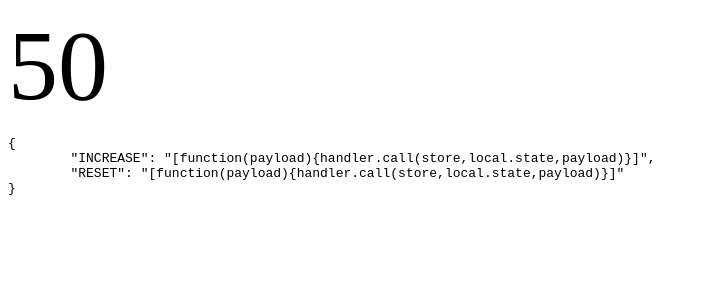
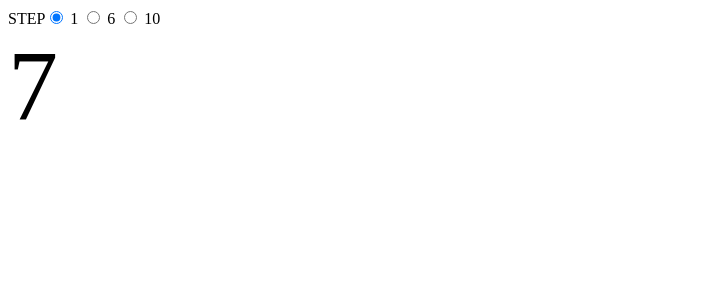
Before and after one commit to ChangsongYao/vuex2rumentg, a Vue app: page / in a window 1280 px wide. Shown: the top 300 px of the page, without its empty margins (0-705 px from the left). Built offline with nearby package versions, Linux system fonts and the light colour scheme; a web font is replaced by a local one.

Commit message:
3.2 状态变更请求的载荷

```diff
--- a/src/App.vue
+++ b/src/App.vue
@@ -1,7 +1,10 @@
 <template>
   <div id="app" v-cloak>
+    <label>STEP</label>
+    <input type="radio" value="1" v-model.number="step"> 1
+    <input type="radio" value="6" v-model.number="step"> 6
+    <input type="radio" value="10" v-model.number="step"> 10
     <div class="counter">{{counter}}</div>
-    <pre>{{ $store._mutations | dump }}</pre>
   </div>
 </template>
 
@@ -10,36 +13,59 @@
   import Vuex from 'vuex'
 
   Vue.use(Vuex)
+
   const store = new Vuex.Store({
     state:{
       counter:0
     },
     mutations:{
-      INCREASE:state => state.counter++,
-      RESET: state => state.counter = 0
+      INCREASE(state,step){
+        state.counter += step;
+      }
     }
   });
 
   export default {
     name: 'App',
     store:store,
+    data:function(){
+      return{
+        step:1
+      }
+    },
     computed:{
       counter(){ return this.$store.state.counter}
     },
     created(){
-      setInterval(()=>this.$store.commit('INCREASE'),100);
-    },
-    filters:{
-      dump(o){
-        return JSON.stringify(o,(k,v)=>{
-          if(Array.isArray(v)){
-            return '['+ v.join(',') + ']'
-          }
-          return v;
-        },'\t')
-      }
+      setInterval(()=>this.$store.commit('INCREASE',this.step),1000);
     }
   }
+  //原始的ES2015代码如下：
+  // const store = new Vuex.Store({
+  //   state:{
+  //     counter:0
+  //   },
+  //   mutations:{
+  //     INCREASE(state,step){
+  //       state.counter += step;
+  //     }
+  //   }
+  // });
+  //
+  // const vm = new Vue({
+  //   el:'#app',
+  //   store:store,
+  //   data:{step:1},
+  //   computed:{
+  //     counter(){ return this.$store.state.counter}
+  //   },
+  //   created(){
+  //     setInterval(()=>this.$store.commit('INCREASE',this.step),1000);
+  //   }
+  // })
+
+
+
 </script>
 
 <style>
@@ -58,4 +84,5 @@
     100%{width:90%}
   }
 
+
 </style>
```
